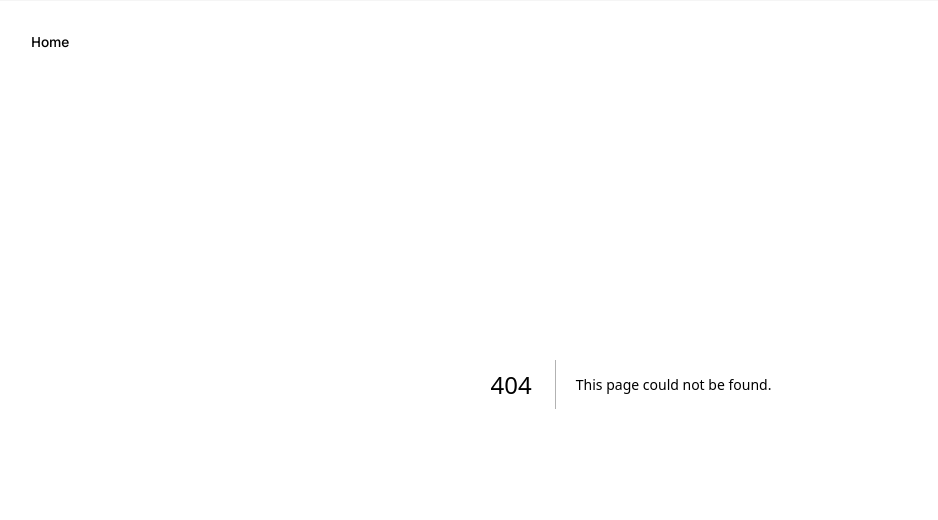
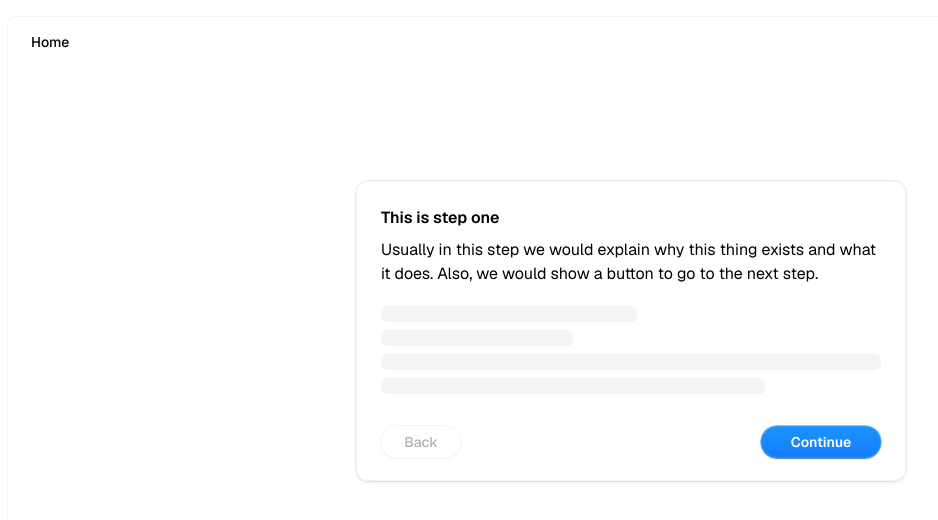
Before and after one commit to joesobrero/animations-on-web, a Next.js app: page /multi-step-flow in a window 1280 px wide. Before the commit this address had no page. Shown: the top 520 px of the page, without its empty margins (9-947 px from the left). Built offline with nearby package versions, Linux system fonts and the light colour scheme.

Commit message:
multi step flow

```diff
--- /dev/null
+++ b/app/(framer-motion)/multi-step-flow/page.tsx
@@ -0,0 +1,130 @@
+"use client";
+
+import { useMemo, useState } from "react";
+import { AnimatePresence, MotionConfig, motion } from "motion/react";
+import useMeasure from "react-use-measure";
+import "./styles.css";
+
+const variants = {
+  initial: (direction: number) => {
+    return { x: `${110 * direction}%`, opacity: 0 };
+  },
+  active: { x: "0%", opacity: 1 },
+  exit: (direction: number) => {
+    return { x: `${-110 * direction}%`, opacity: 0 };
+  },
+};
+
+export default function MultiStepComponent() {
+  const [currentStep, setCurrentStep] = useState(0);
+  const [direction, setDirection] = useState<number>(0);
+  const [ref, bounds] = useMeasure();
+
+  const content = useMemo(() => {
+    switch (currentStep) {
+      case 0:
+        return (
+          <>
+            <h2 className="heading">This is step one</h2>
+            <p>
+              Usually in this step we would explain why this thing exists and
+              what it does. Also, we would show a button to go to the next step.
+            </p>
+            <div className="skeletons">
+              <div className="skeleton" style={{ width: 256 }} />
+              <div className="skeleton" style={{ width: 192 }} />
+              <div className="skeleton" />
+              <div className="skeleton" style={{ width: 384 }} />
+            </div>
+          </>
+        );
+      case 1:
+        return (
+          <>
+            <h2 className="heading">This is step two</h2>
+            <p>
+              Usually in this step we would explain why this thing exists and
+              what it does. Also, we would show a button to go to the next step.
+            </p>
+            <div className="skeletons">
+              <div className="skeleton" style={{ width: 256 }} />
+              <div className="skeleton" style={{ width: 192 }} />
+              <div className="skeleton" style={{ width: 384 }} />
+            </div>
+          </>
+        );
+      case 2:
+        return (
+          <>
+            <h2 className="heading">This is step three</h2>
+            <p>
+              Usually in this step we would explain why this thing exists and
+              what it does. Also, we would show a button to go to the next step.
+            </p>
+            <div className="skeletons">
+              <div className="skeleton" style={{ width: 256 }} />
+              <div className="skeleton" style={{ width: 192 }} />
+              <div className="skeleton" style={{ width: 128 }} />
+              <div className="skeleton" style={{ width: 224 }} />
+              <div className="skeleton" style={{ width: 384 }} />
+            </div>
+          </>
+        );
+    }
+  }, [currentStep]);
+
+  return (
+    <MotionConfig transition={{ duration: 0.5, type: "spring", bounce: 0 }}>
+      <motion.div
+        className="multi-step-wrapper border border-base-200"
+        animate={{ height: bounds.height }}
+      >
+        <div className="multi-step-inner" ref={ref}>
+          <AnimatePresence mode="popLayout" initial={false} custom={direction}>
+            <motion.div
+              key={currentStep}
+              variants={variants}
+              initial="initial"
+              animate="active"
+              exit="exit"
+              custom={direction}
+            >
+              {content}
+            </motion.div>
+          </AnimatePresence>
+          <motion.div className="actions" layout>
+            <button
+              className="secondary-button"
+              disabled={currentStep === 0}
+              onClick={() => {
+                if (currentStep === 0) {
+                  return;
+                }
+                setCurrentStep((prev) => prev - 1);
+                setDirection(-1);
+              }}
+            >
+              Back
+            </button>
+            <button
+              ref={ref}
+              className="primary-button"
+              disabled={currentStep === 2}
+              onClick={() => {
+                if (currentStep === 2) {
+                  setCurrentStep(0);
+                  setDirection(-1);
+                  return;
+                }
+                setCurrentStep((prev) => prev + 1);
+                setDirection(1);
+              }}
+            >
+              Continue
+            </button>
+          </motion.div>
+        </div>
+      </motion.div>
+    </MotionConfig>
+  );
+}
--- /dev/null
+++ b/app/(framer-motion)/multi-step-flow/styles.css
@@ -0,0 +1,88 @@
+.multi-step-wrapper {
+  position: relative;
+  margin: 100px auto;
+  width: 550px;
+  overflow: hidden;
+  border-radius: 12px;
+  box-shadow: 0 0 0 1px rgba(0, 0, 0, 0.08), 0px 2px 2px rgba(0, 0, 0, 0.04),
+    0px 8px 8px -8px rgba(0, 0, 0, 0.04);
+}
+
+.multi-step-inner {
+  padding: 24px;
+}
+
+.actions {
+  margin-top: 32px;
+  display: flex;
+  justify-content: space-between;
+}
+
+.secondary-button {
+  height: 32px;
+  width: 80px;
+  border-radius: 9999px;
+  font-size: 14px;
+  font-weight: 500;
+  color: #63635d;
+  box-shadow: 0 0 0 1px rgba(0, 0, 0, 0.08), 0px 2px 2px rgba(0, 0, 0, 0.04),
+    0px 8px 8px -8px rgba(0, 0, 0, 0.04);
+  cursor: pointer;
+}
+
+.secondary-button:hover:not(:disabled) {
+  color: black;
+}
+
+.primary-button {
+  border-radius: 9999px;
+  font-weight: 600;
+  font-size: 14px;
+  height: 32px;
+  width: 120px;
+  color: white;
+  overflow: hidden;
+  background: linear-gradient(180deg, #1994ff 0%, #157cff 100%);
+  box-shadow: 0px 0px 1px 1px rgba(255, 255, 255, 0.08) inset,
+    0px 1px 1.5px 0px rgba(0, 0, 0, 0.32), 0px 0px 0px 0.5px #1a94ff;
+  position: relative;
+}
+
+.primary-button span {
+  display: flex;
+  width: 100%;
+  align-items: center;
+  justify-content: center;
+  color: white;
+  text-shadow: 0px 1px 1.5px rgba(0, 0, 0, 0.16);
+}
+
+.heading {
+  margin-bottom: 8px;
+  font-weight: 600;
+}
+
+.skeletons {
+  margin-top: 20px;
+  display: flex;
+  flex-direction: column;
+  gap: 8px;
+}
+
+.skeleton {
+  border-radius: 6px;
+  background: #f2f1f0;
+  height: 16px;
+  animation: pulse 2s cubic-bezier(0.4, 0, 0.6, 1) infinite;
+}
+
+@keyframes pulse {
+  50% {
+    opacity: 0.5;
+  }
+}
+
+button:disabled {
+  cursor: not-allowed;
+  opacity: 0.5;
+}
--- a/app/page.tsx
+++ b/app/page.tsx
@@ -41,6 +41,7 @@ export default function Home() {
           <PageLink href="/app-preview">App Preview</PageLink>
           <PageLink href="/game-of-the-day">Game of the Day</PageLink>
           <PageLink href="/feedback-form">Feedback Form</PageLink>
+          <PageLink href="/multi-step-flow">Multi Step Flow</PageLink>
         </div>
       </div>
     </main>
```
